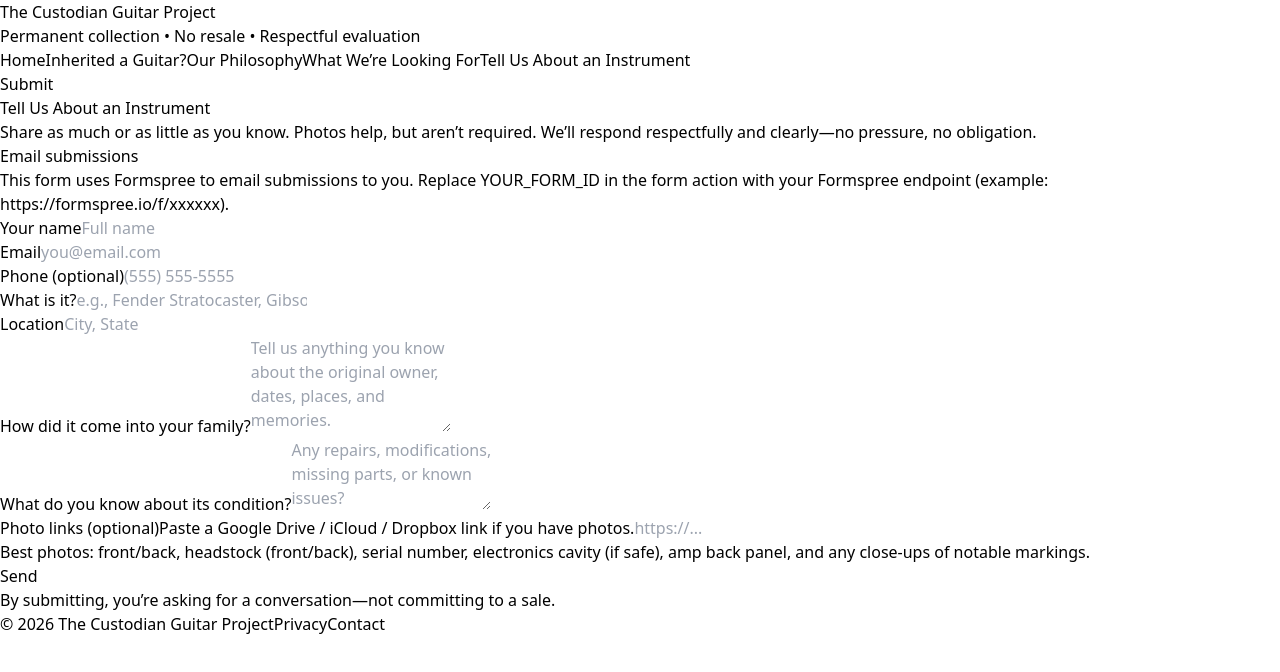
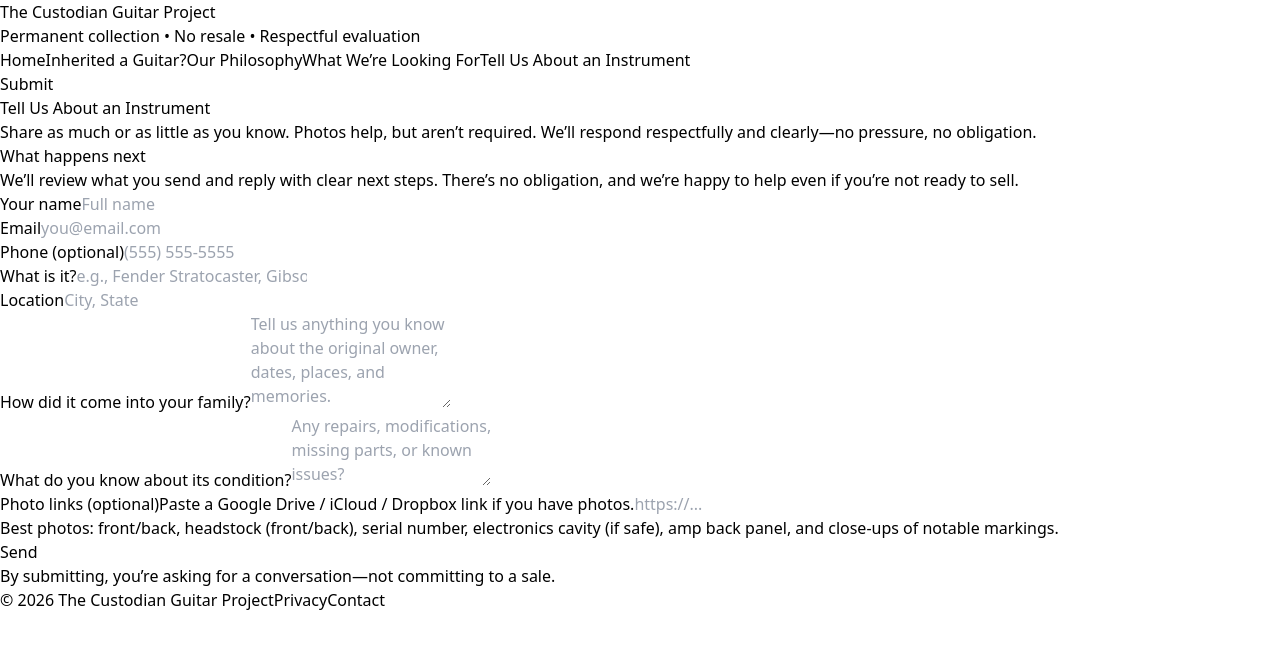
Before and after one commit to ezrasalehi-bot/custodian-guitar-project, a Next.js app in the folder custodian-guitar-project/: page /submit in a window 1280 px wide. Shown: the top 672 px of the page. Built offline with nearby package versions, Linux system fonts and the light colour scheme.

Commit message:
Update page.tsx

```diff
--- a/custodian-guitar-project/app/submit/page.tsx
+++ b/custodian-guitar-project/app/submit/page.tsx
@@ -3,7 +3,7 @@ import type { Metadata } from "next";
 export const metadata: Metadata = {
   title: "Tell Us About an Instrument",
   description:
-    "Share what you know about the instrument. No pressure, no obligation. Submissions are emailed to you via Formspree.",
+    "Share what you know about the instrument. No pressure, no obligation. We’ll respond respectfully and clearly.",
 };
 
 export default function Submit() {
@@ -18,12 +18,12 @@ export default function Submit() {
           We’ll respond respectfully and clearly—no pressure, no obligation.
         </p>
 
+        {/* Visitor-friendly note (replace the setup box) */}
         <div className="mt-5 rounded-2xl border border-neutral-200/70 bg-[#fbfaf7] p-5 text-sm text-neutral-700">
-          <p className="font-semibold">Email submissions</p>
+          <p className="font-semibold">What happens next</p>
           <p className="mt-2">
-            This form uses <span className="font-semibold">Formspree</span> to email submissions to you.
-            Replace <span className="font-semibold">YOUR_FORM_ID</span> in the form action with your
-            Formspree endpoint (example: <span className="font-mono">https://formspree.io/f/xxxxxx</span>).
+            We’ll review what you send and reply with clear next steps. There’s no obligation,
+            and we’re happy to help even if you’re not ready to sell.
           </p>
         </div>
 
@@ -83,7 +83,9 @@ export default function Submit() {
           </div>
 
           <div className="grid gap-2">
-            <label className="text-sm font-semibold">How did it come into your family?</label>
+            <label className="text-sm font-semibold">
+              How did it come into your family?
+            </label>
             <textarea
               name="provenance"
               rows={4}
@@ -93,7 +95,9 @@ export default function Submit() {
           </div>
 
           <div className="grid gap-2">
-            <label className="text-sm font-semibold">What do you know about its condition?</label>
+            <label className="text-sm font-semibold">
+              What do you know about its condition?
+            </label>
             <textarea
               name="condition"
               rows={3}
@@ -115,8 +119,8 @@ export default function Submit() {
               placeholder="https://..."
             />
             <p className="text-xs text-neutral-600">
-              Best photos: front/back, headstock (front/back), serial number, electronics cavity (if safe),
-              amp back panel, and any close-ups of notable markings.
+              Best photos: front/back, headstock (front/back), serial number,
+              electronics cavity (if safe), amp back panel, and close-ups of notable markings.
             </p>
           </div>
 
```
